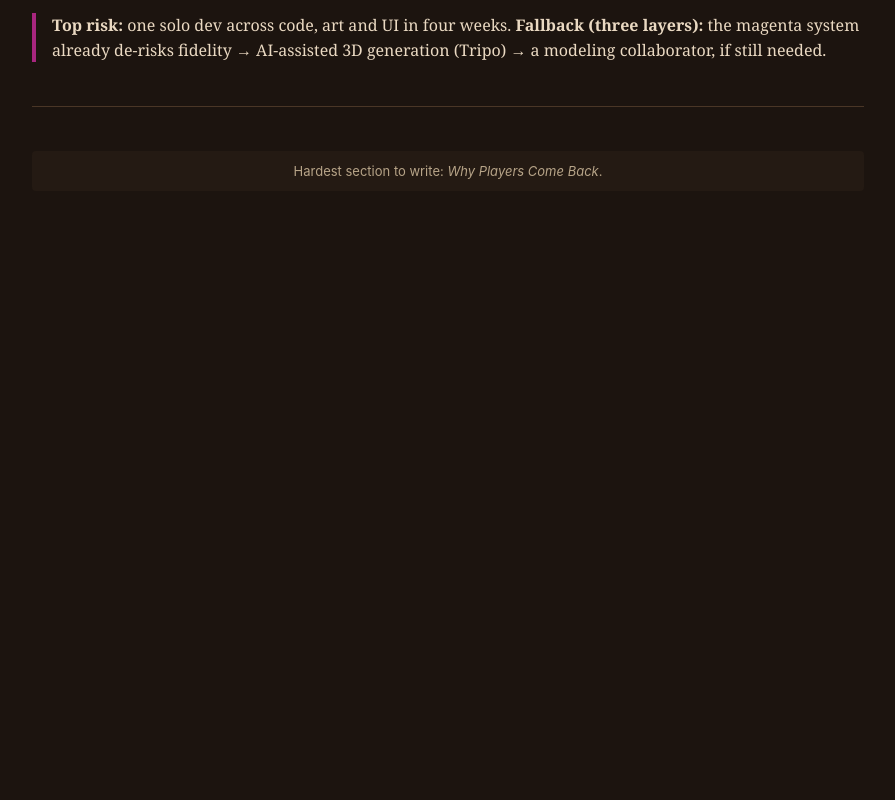
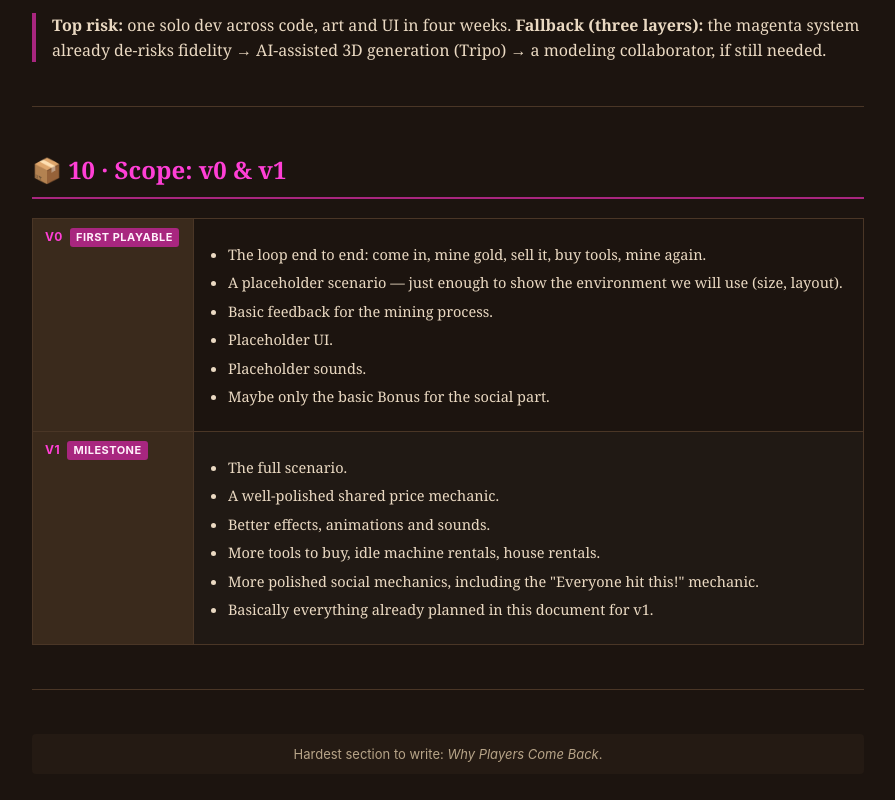
Before and after one commit to carlosmu/dcl-claim-bite, a website: page design/gdd.html in a window 1280 px wide. Shown: the part 5826-6626 px from the top of the page, without its empty margins (192-1087 px from the left). Before the commit the page ends 6129 px from the top, so only its background shows below. Drawn offline with Linux system fonts and the light colour scheme.

Commit message:
Update gdd

```diff
--- a/design/gdd.html
+++ b/design/gdd.html
@@ -287,6 +287,32 @@
   <div class="risk"><strong>Top risk:</strong> one solo dev across code, art and UI in four weeks. <strong>Fallback (three layers):</strong> the magenta system already de-risks fidelity → AI-assisted 3D generation (Tripo) → a modeling collaborator, if still needed.</div>
 
   <hr class="divider">
+
+  <h2>📦 10 · Scope: v0 &amp; v1</h2>
+  <table class="data">
+    <tr><th>v0 <span class="tag">first playable</span></th><td>
+      <ul class="plain">
+        <li>The loop end to end: come in, mine gold, sell it, buy tools, mine again.</li>
+        <li>A placeholder scenario — just enough to show the environment we will use (size, layout).</li>
+        <li>Basic feedback for the mining process.</li>
+        <li>Placeholder UI.</li>
+        <li>Placeholder sounds.</li>
+        <li>Maybe only the basic Bonus for the social part.</li>
+      </ul>
+    </td></tr>
+    <tr><th>v1 <span class="tag">milestone</span></th><td>
+      <ul class="plain">
+        <li>The full scenario.</li>
+        <li>A well-polished shared price mechanic.</li>
+        <li>Better effects, animations and sounds.</li>
+        <li>More tools to buy, idle machine rentals, house rentals.</li>
+        <li>More polished social mechanics, including the "Everyone hit this!" mechanic.</li>
+        <li>Basically everything already planned in this document for v1.</li>
+      </ul>
+    </td></tr>
+  </table>
+
+  <hr class="divider">
   <p class="note" style="text-align:center;">Hardest section to write: <em>Why Players Come Back</em>.</p>
 </div>
 </body>
```
